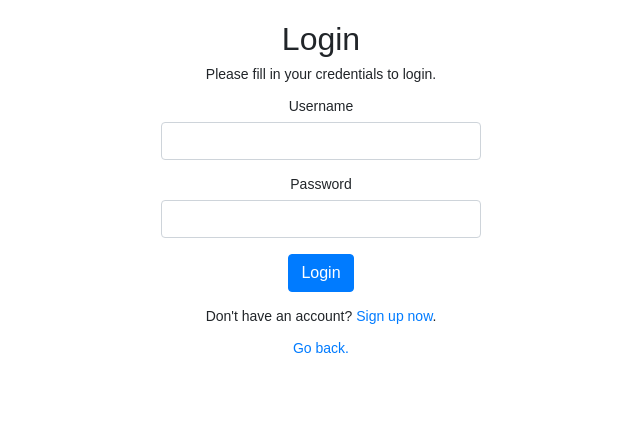
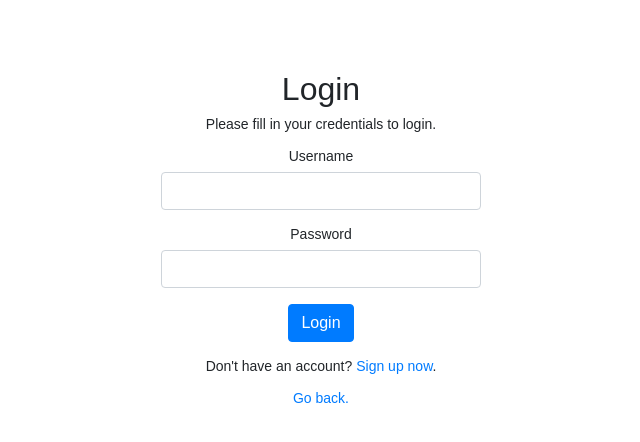
Before and after one commit to B3astyx/Goldmoon, a PHP site: page /login.php in a window 1280 px wide. Shown: the top 442 px of the page, without its empty margins (319-959 px from the left). Run offline with PHP 8.4, Linux system fonts and the light colour scheme.

Commit message:
Update login.php

```diff
--- a/goldmoon/login.php
+++ b/goldmoon/login.php
@@ -73,7 +73,7 @@ if($_SERVER["REQUEST_METHOD"] == "POST"){
     <title>Login</title>
     <link rel="stylesheet" href="https://stackpath.bootstrapcdn.com/bootstrap/4.5.2/css/bootstrap.min.css">
     <style>
-        body{ font: 14px sans-serif; text-align: center; margin: auto; }
+        body{ font: 14px sans-serif; text-align: center; margin: auto; padding-top: 50px; }
         .wrapper{ width: 360px; padding: 20px; }
         .form-control{ text-align: center; }
         div { margin: auto; }
```
